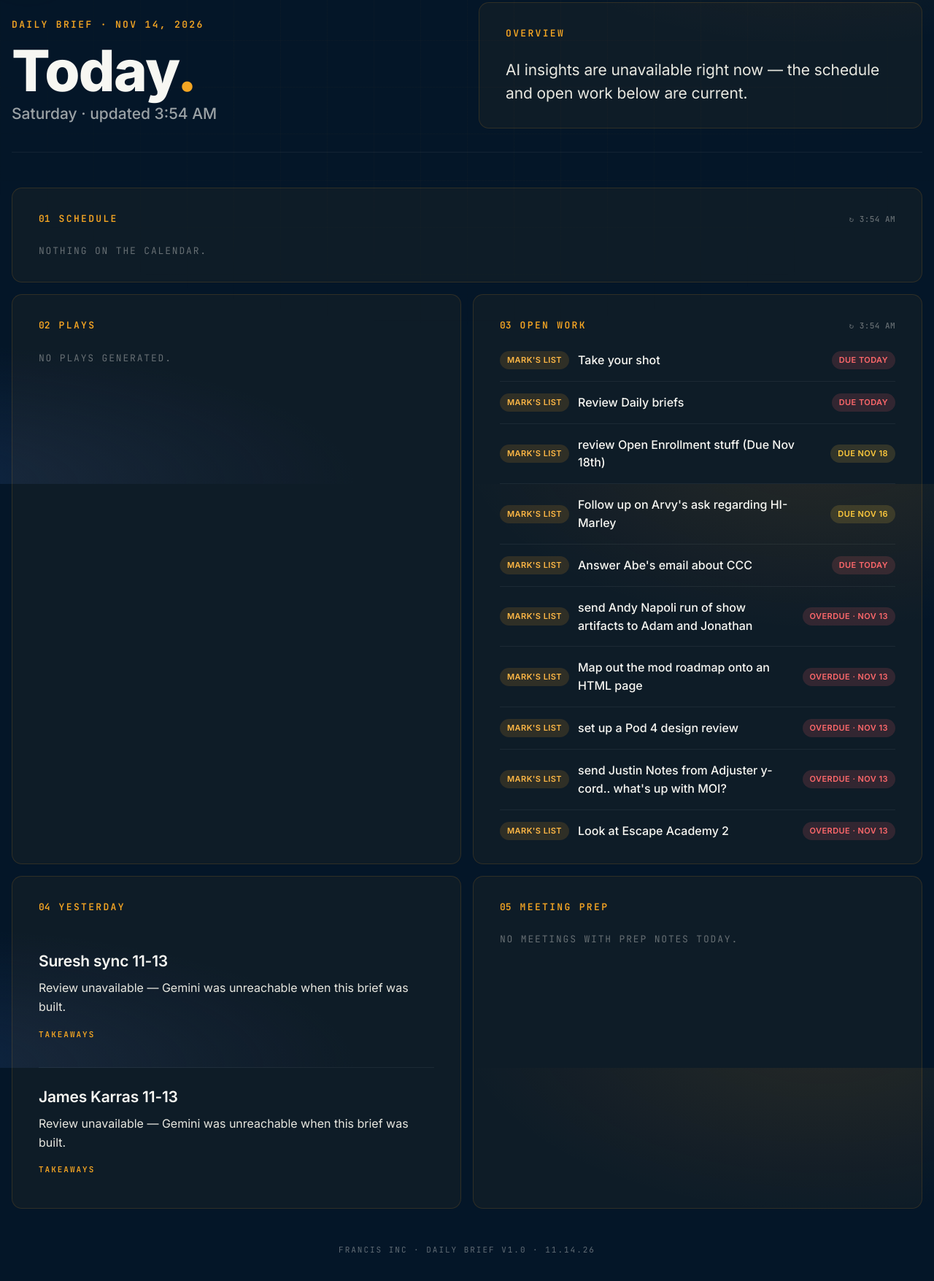
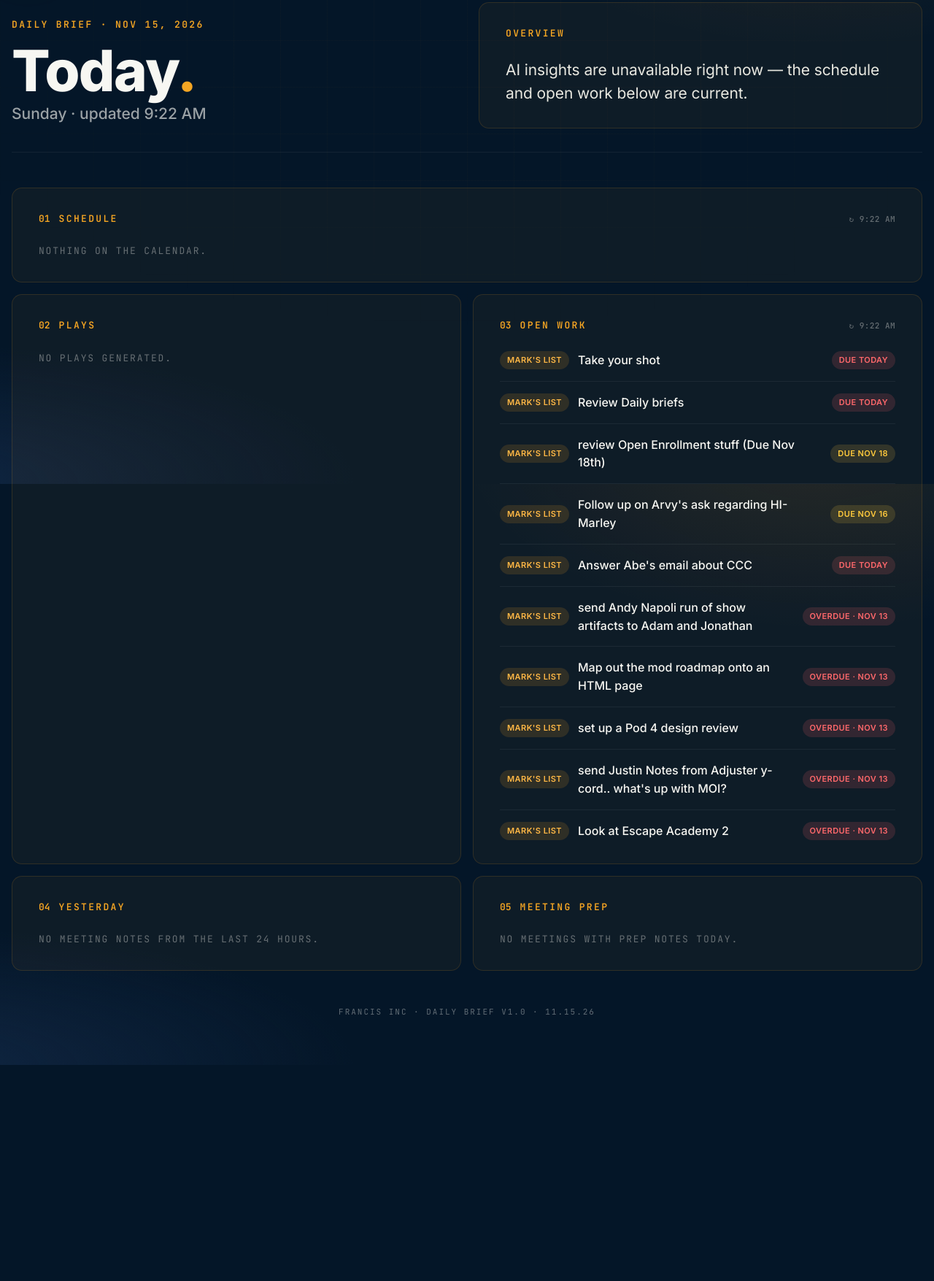
Before and after one commit to markfrancis71-ai/Google-Daily-Brief, a plain HTML site: page index.html in a window 1280 px wide. Shown: the part 137-1892 px from the top of the page at 73% size. After the commit the page ends 1596 px from the top, so only its background shows below. Drawn offline with nearby package versions, Linux system fonts and the light colour scheme.

Commit message:
Daily brief 2026-11-15

```diff
--- a/index.html
+++ b/index.html
@@ -3,7 +3,7 @@
 <head>
     <meta charset="UTF-8">
     <meta name="viewport" content="width=device-width, initial-scale=1.0">
-    <title>Daily Brief &middot; Saturday, November 14, 2026</title>
+    <title>Daily Brief &middot; Sunday, November 15, 2026</title>
     <link rel="preconnect" href="https://fonts.googleapis.com">
     <link rel="preconnect" href="https://fonts.gstatic.com" crossorigin>
     <link href="https://fonts.googleapis.com/css2?family=Inter:wght@400;500;600;700;800&family=JetBrains+Mono:wght@400;500;600;700&display=swap" rel="stylesheet">
@@ -614,9 +614,9 @@
 
             <div class="header-main">
                 <div class="header-titles">
-                    <div class="hero-eyebrow">Daily Brief &middot; NOV 14, 2026</div>
+                    <div class="hero-eyebrow">Daily Brief &middot; NOV 15, 2026</div>
                     <div class="display-wrap">
-                        <h1 class="display">Today<span class="dot">.</span><span class="day">Saturday &middot; <span id="js-refreshed" title="Calendar &amp; tasks auto-refresh every ~10 min">updated 8:46 AM</span></span></h1>
+                        <h1 class="display">Today<span class="dot">.</span><span class="day">Sunday &middot; <span id="js-refreshed" title="Calendar &amp; tasks auto-refresh every ~10 min">updated 9:22 AM</span></span></h1>
                     </div>
                 </div>
                 <section class="card">
@@ -635,7 +635,7 @@
                 <div class="card-head">
                     <span class="card-num">01</span>
                     <span class="eyebrow">Schedule</span>
-                    <span class="live-stamp" title="Calendar auto-refreshes every 10 minutes">&#8635; 8:46 AM</span>
+                    <span class="live-stamp" title="Calendar auto-refreshes every 10 minutes">&#8635; 9:22 AM</span>
                 </div>
                 <div class="timeline" id="js-schedule"><p class="empty">Nothing on the calendar.</p></div>
             </section>
@@ -654,9 +654,14 @@
                 <div class="card-head">
                     <span class="card-num">03</span>
                     <span class="eyebrow">Open work</span>
-                    <span class="live-stamp" title="Open work auto-refreshes every 10 minutes">&#8635; 8:46 AM</span>
+                    <span class="live-stamp" title="Open work auto-refreshes every 10 minutes">&#8635; 9:22 AM</span>
                 </div>
                 <div class="tasks" id="js-openwork">
+            <div class="task-row">
+                <span class="capsule capsule--tinted">Mark&#x27;s list</span>
+                <span class="task-title">Take your shot</span>
+                <span class="capsule capsule--decision">Due today</span>
+            </div>
             <div class="task-row">
                 <span class="capsule capsule--tinted">Mark&#x27;s list</span>
                 <span class="task-title">Review Daily briefs</span>
@@ -665,7 +670,7 @@
             <div class="task-row">
                 <span class="capsule capsule--tinted">Mark&#x27;s list</span>
                 <span class="task-title">review Open Enrollment stuff (Due Nov 18th)</span>
-                <span class="capsule capsule--neutral">Due Nov 18</span>
+                <span class="capsule capsule--caution">Due Nov 18</span>
             </div>
             <div class="task-row">
                 <span class="capsule capsule--tinted">Mark&#x27;s list</span>
@@ -675,7 +680,7 @@
             <div class="task-row">
                 <span class="capsule capsule--tinted">Mark&#x27;s list</span>
                 <span class="task-title">Answer Abe&#x27;s email about CCC</span>
-                <span class="capsule capsule--caution">Due Nov 15</span>
+                <span class="capsule capsule--decision">Due today</span>
             </div>
             <div class="task-row">
                 <span class="capsule capsule--tinted">Mark&#x27;s list</span>
@@ -711,19 +716,7 @@
                     <span class="card-num">04</span>
                     <span class="eyebrow">Yesterday</span>
                 </div>
-
-            <div class="meeting">
-                <h3 class="meeting-title">Suresh sync 11-13</h3>
-                <p class="meeting-summary">Review unavailable — Gemini was unreachable when this brief was built.</p>
-                <div class="meeting-label">Takeaways</div>
-                <ul class="meeting-takeaways"></ul>
-            </div>
-            <div class="meeting">
-                <h3 class="meeting-title">James Karras 11-13</h3>
-                <p class="meeting-summary">Review unavailable — Gemini was unreachable when this brief was built.</p>
-                <div class="meeting-label">Takeaways</div>
-                <ul class="meeting-takeaways"></ul>
-            </div>
+                <p class="empty">No meeting notes from the last 24 hours.</p>
             </section>
 
             <section class="card">
@@ -735,7 +728,7 @@
             </section>
         </div>
 
-        <footer>Francis Inc &middot; Daily Brief v1.0 &middot; 11.14.26</footer>
+        <footer>Francis Inc &middot; Daily Brief v1.0 &middot; 11.15.26</footer>
     </div>
 
     <script>
--- a/live.json
+++ b/live.json
@@ -1,6 +1,6 @@
 {
-  "refreshed_at": "2026-11-15T03:54:26.124270-06:00",
-  "refreshed_label": "3:54 AM",
+  "refreshed_at": "2026-11-15T09:22:52.666605-06:00",
+  "refreshed_label": "9:22 AM",
   "tz_label": "Chicago",
   "events": [],
   "focus_html": "",
```
